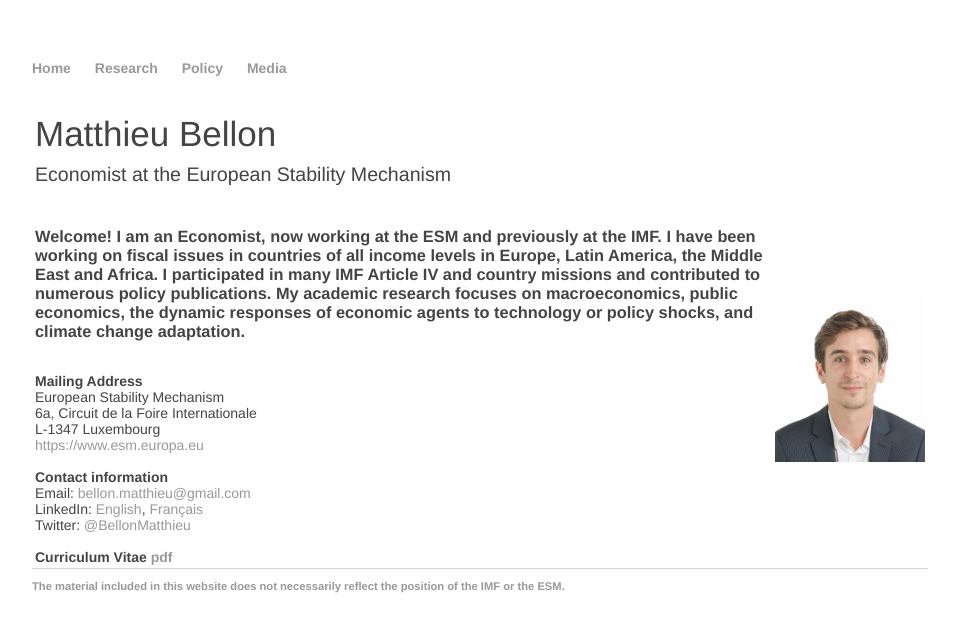
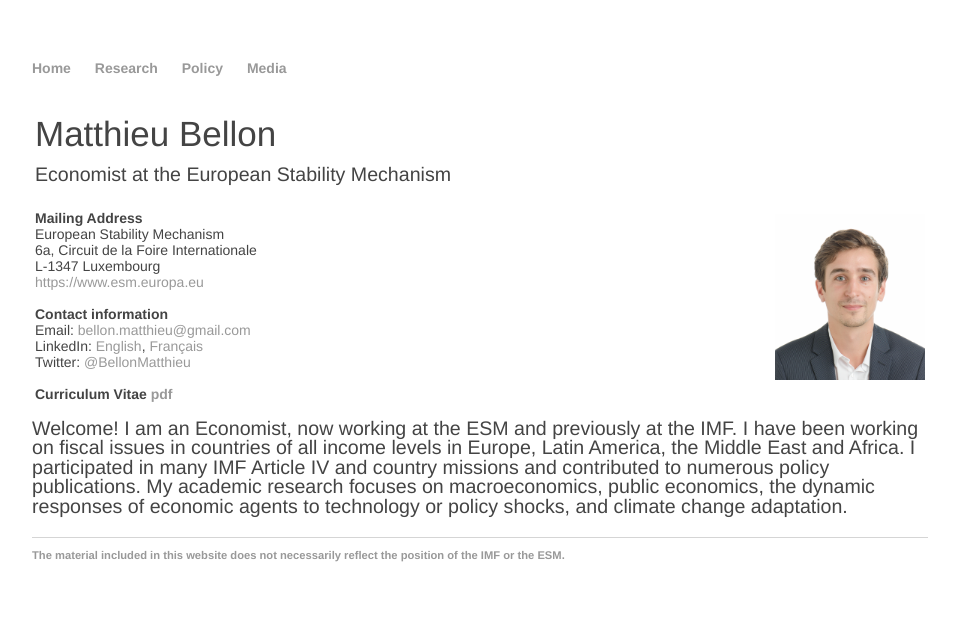
Before and after one commit to matthieubellon/matthieubellon.github.io, a Jekyll site: the page built from index.html, in a window 1280 px wide. Shown: the top 632 px of the page, without its empty margins (160-1119 px from the left). Built offline with Jekyll 4.4.1, drawn with Linux system fonts in a browser that asks for light colours; part of the change alters nothing that is shown.

```diff
--- a/index.html
+++ b/index.html
@@ -16,10 +16,6 @@ title: Matthieu Bellon, Economist
 <table width="100%">
 <tbody><tr>
 <td>
-<br>
-<h3>Welcome!
-I am an Economist, now working at the ESM and previously at the IMF. I have been working on fiscal issues in countries of all income levels in Europe, Latin America, the Middle East and Africa. I participated in many IMF Article IV and country missions and contributed to numerous policy publications. My academic research focuses on macroeconomics, public economics, the dynamic responses of economic agents to technology or policy shocks, and climate change adaptation.
-</h3>
 <br>
 <strong>Mailing Address</strong><br>
 <!-- International Monetary Fund <br>
@@ -42,5 +38,9 @@ Twitter: <a href="https://twitter.com/BellonMatthieu">@BellonMatthieu</a> <br>
 <td style="text-align:right"><img src="/73564300.png" alt="me" width=150></td>
 </tr>
 </tbody></table>
+<h2>Welcome!
+I am an Economist, now working at the ESM and previously at the IMF. I have been working on fiscal issues in countries of all income levels in Europe, Latin America, the Middle East and Africa. I participated in many IMF Article IV and country missions and contributed to numerous policy publications. My academic research focuses on macroeconomics, public economics, the dynamic responses of economic agents to technology or policy shocks, and climate change adaptation.
+</h2>
+<br>
 </div><!-- /.blurb -->
 </div><!-- /.container -->
```
